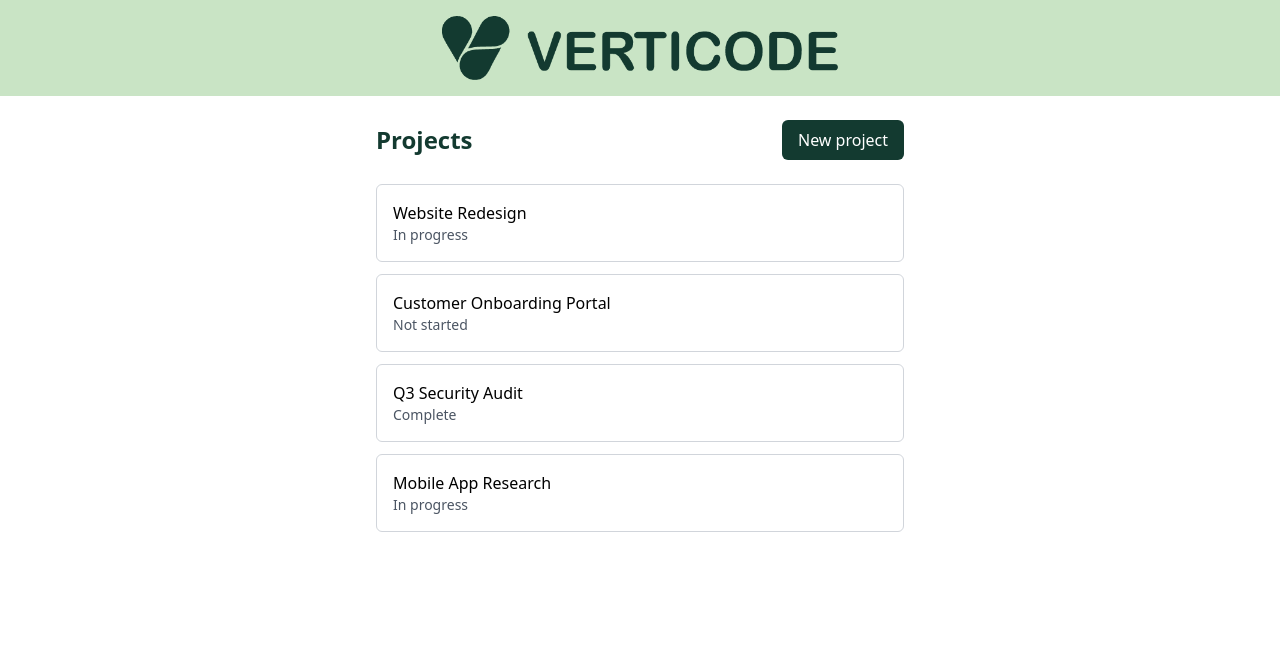
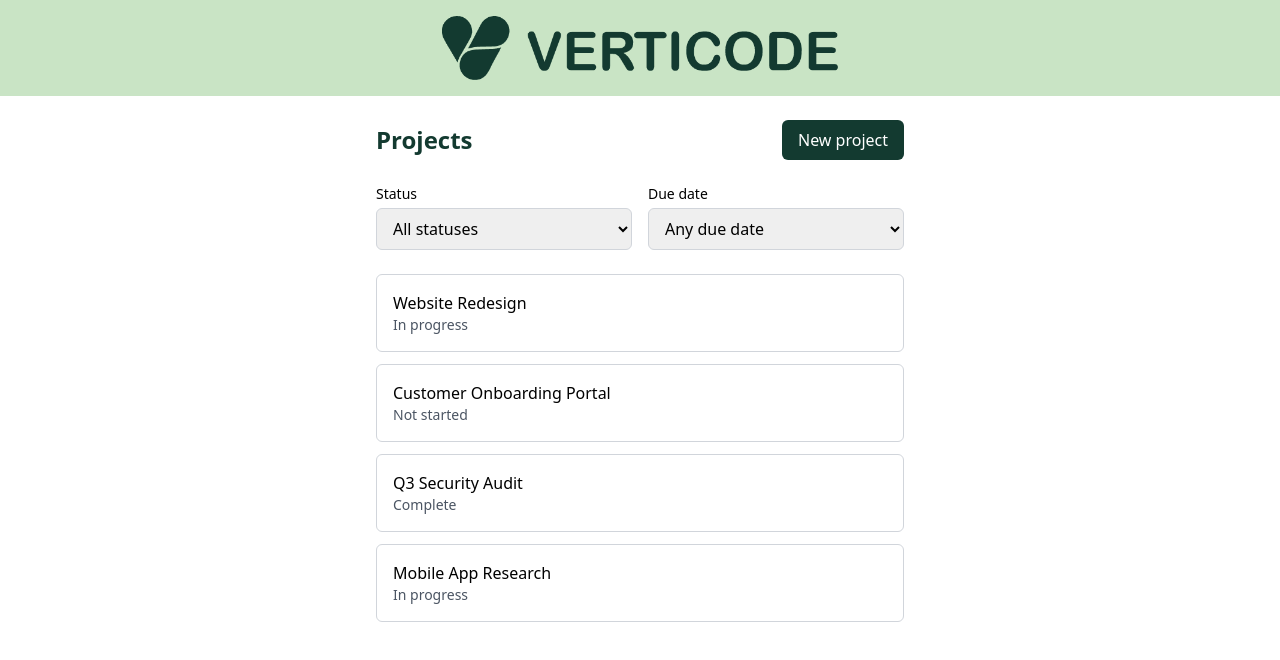
Before and after one commit to amorourke/Verticode-tech-test, a React (Vite) app: page / in a window 1280 px wide. Shown: the top 660 px of the page. Built offline with nearby package versions, Linux system fonts and the light colour scheme.

Commit message:
add project filtering functionality with status and due date options

```diff
--- a/src/components/ProjectList.tsx
+++ b/src/components/ProjectList.tsx
@@ -1,11 +1,38 @@
-import type { IProject } from "../models/Project";
-import { Link } from "react-router-dom";
+import { Link, useSearchParams } from "react-router-dom";
+import { ProjectStatus, type IProject } from "../models/Project";
+import {
+  DUE_DATE_FILTER_LABELS,
+  filterProjects,
+  parseProjectFilters,
+  type ProjectFilters,
+} from "../utils/filterProjects";
+
+const LABEL = "mb-1 block text-sm font-medium";
+const SELECT = "w-full rounded-md border border-gray-300 px-3 py-2";
 
 interface ProjectListProps {
-    projects: IProject[]
+  projects: IProject[];
 }
 
 export default function ProjectList({ projects }: ProjectListProps) {
+  // Filters live in the URL so they survive opening a project and going back
+  const [searchParams, setSearchParams] = useSearchParams();
+  const filters = parseProjectFilters(searchParams);
+  const visibleProjects = filterProjects(projects, filters);
+  const hasActiveFilters = filters.status !== "all" || filters.dueDate !== "all";
+
+  function updateFilter(key: keyof ProjectFilters, value: string) {
+    setSearchParams(
+      (prev) => {
+        const next = new URLSearchParams(prev);
+        if (value === "all") next.delete(key);
+        else next.set(key, value);
+        return next;
+      },
+      { replace: true }
+    );
+  }
+
   return (
     <section className="mx-auto w-full max-w-xl p-6">
       <div className="mb-6 flex items-center justify-between">
@@ -15,8 +42,38 @@ export default function ProjectList({ projects }: ProjectListProps) {
         </Link>
       </div>
 
+      <div className="mb-6 grid gap-4 sm:grid-cols-2">
+        <div>
+          <label htmlFor="statusFilter" className={LABEL}>Status</label>
+          <select
+            id="statusFilter"
+            className={SELECT}
+            value={filters.status}
+            onChange={(e) => updateFilter("status", e.target.value)}>
+            <option value="all">All statuses</option>
+            {Object.values(ProjectStatus).map((status) => (
+              <option key={status} value={status}>{status}</option>
+            ))}
+          </select>
+        </div>
+
+        <div>
+          <label htmlFor="dueDateFilter" className={LABEL}>Due date</label>
+          <select
+            id="dueDateFilter"
+            className={SELECT}
+            value={filters.dueDate}
+            onChange={(e) => updateFilter("dueDate", e.target.value)}>
+            {Object.entries(DUE_DATE_FILTER_LABELS).map(([value, label]) => (
+              <option key={value} value={value}>{label}</option>
+            ))}
+          </select>
+        </div>
+      </div>
+
+      {visibleProjects.length > 0 ? (
         <ul className="flex flex-col gap-3">
-        {projects.map((project) => (
+          {visibleProjects.map((project) => (
             <li key={project.id}>
               <Link to={`/projects/${project.id}`} className="block rounded-md border border-gray-300 p-4 hover:bg-light-green-400">
                 <span className="block font-medium">{project.name}</span>
@@ -25,6 +82,19 @@ export default function ProjectList({ projects }: ProjectListProps) {
             </li>
           ))}
         </ul>
+      ) : (
+        <div className="rounded-md border border-dashed border-gray-300 p-6 text-center text-gray-600">
+          <p>{hasActiveFilters ? "No projects match these filters." : "No projects yet."}</p>
+          {hasActiveFilters && (
+            <button
+              type="button"
+              onClick={() => setSearchParams({}, { replace: true })}
+              className="mt-2 font-medium text-green-500 hover:underline">
+              Clear filters
+            </button>
+          )}
+        </div>
+      )}
     </section>
   );
 }
--- /dev/null
+++ b/src/utils/filterProjects.ts
@@ -0,0 +1,78 @@
+import { ProjectStatus, type IProject } from "../models/Project";
+
+export type StatusFilter = ProjectStatus | "all";
+export type DueDateFilter = "all" | "overdue" | "next7" | "next30" | "none";
+
+export interface ProjectFilters {
+  status: StatusFilter;
+  dueDate: DueDateFilter;
+}
+
+export const DUE_DATE_FILTER_LABELS: Record<DueDateFilter, string> = {
+  all: "Any due date",
+  overdue: "Overdue",
+  next7: "Due in the next 7 days",
+  next30: "Due in the next 30 days",
+  none: "No due date",
+};
+
+export function parseProjectFilters(params: URLSearchParams): ProjectFilters {
+  const status = params.get("status");
+  const dueDate = params.get("dueDate");
+
+  return {
+    status: isStatus(status) ? status : "all",
+    dueDate: isDueDateFilter(dueDate) ? dueDate : "all",
+  };
+}
+
+export function filterProjects(
+  projects: IProject[],
+  filters: ProjectFilters,
+  today: Date = new Date()
+): IProject[] {
+  return projects.filter(
+    (project) =>
+      (filters.status === "all" || project.status === filters.status) &&
+      matchesDueDate(project, filters.dueDate, today)
+  );
+}
+
+function matchesDueDate(project: IProject, filter: DueDateFilter, today: Date): boolean {
+  const { dueDate, status } = project;
+  const todayString = toDateString(today);
+
+  switch (filter) {
+    case "all":
+      return true;
+    case "none":
+      return !dueDate;
+    case "overdue":
+      return !!dueDate && dueDate < todayString && status !== ProjectStatus.Complete;
+    case "next7":
+      return !!dueDate && dueDate >= todayString && dueDate <= toDateString(addDays(today, 7));
+    case "next30":
+      return !!dueDate && dueDate >= todayString && dueDate <= toDateString(addDays(today, 30));
+  }
+}
+
+function isStatus(value: string | null): value is ProjectStatus {
+  return Object.values(ProjectStatus).includes(value as ProjectStatus);
+}
+
+function isDueDateFilter(value: string | null): value is DueDateFilter {
+  return value !== null && value in DUE_DATE_FILTER_LABELS;
+}
+
+function addDays(date: Date, days: number): Date {
+  const result = new Date(date);
+  result.setDate(result.getDate() + days);
+  return result;
+}
+
+function toDateString(date: Date): string {
+  const year = date.getFullYear();
+  const month = String(date.getMonth() + 1).padStart(2, "0");
+  const day = String(date.getDate()).padStart(2, "0");
+  return `${year}-${month}-${day}`;
+}
```
Lines whose indentation alone changed are shown as unchanged.
